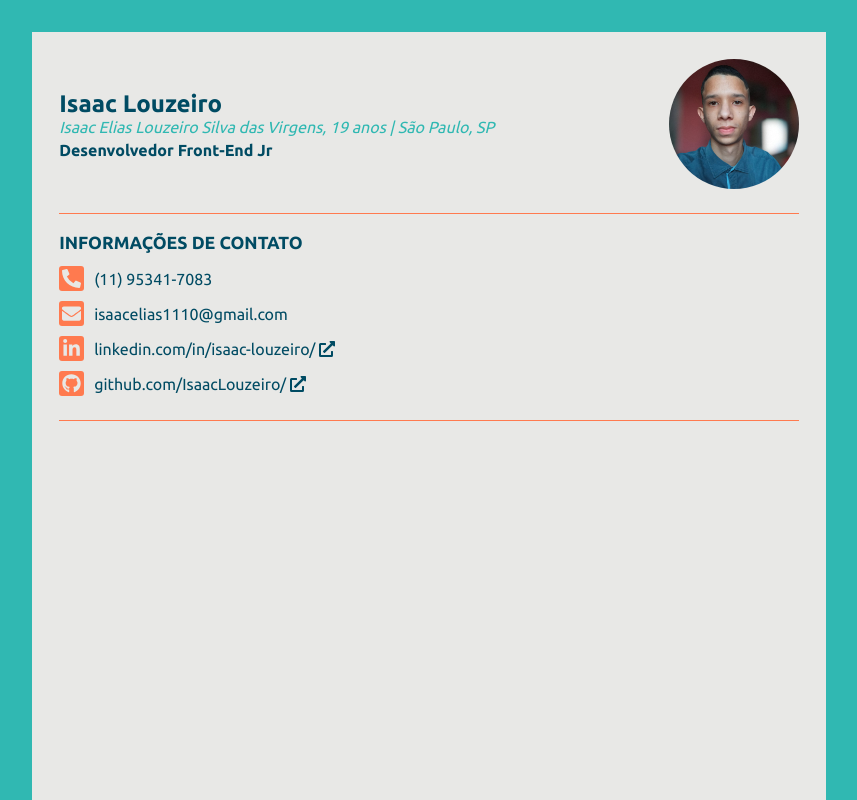
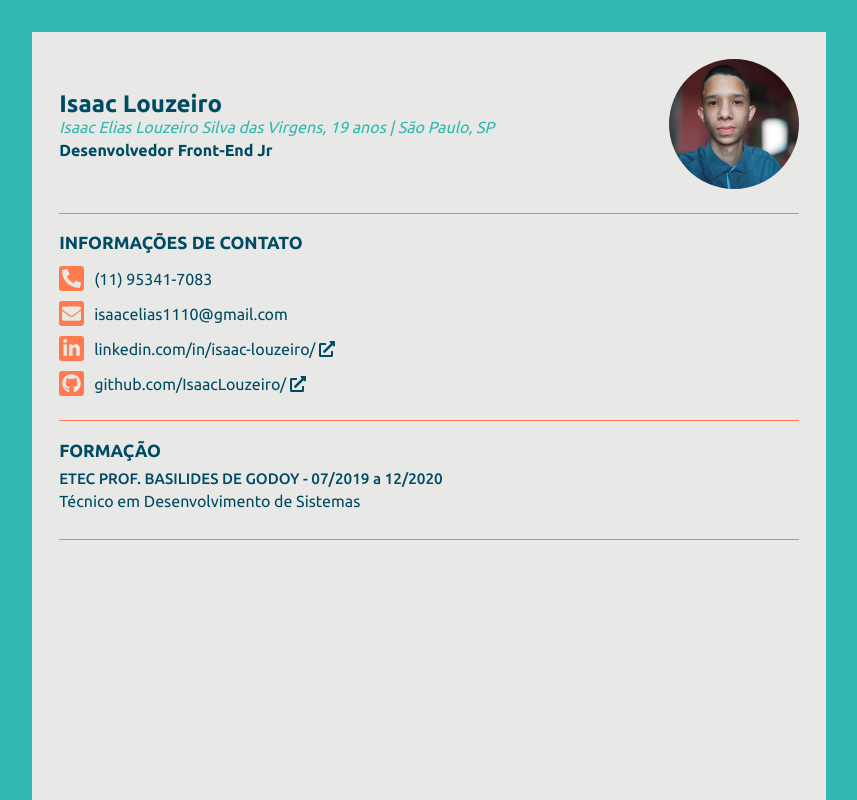
Before and after one commit to IsaacLouzeiro/resume, a Vue app: page / in a window 1280 px wide. Shown: the top 800 px of the page, without its empty margins (211-1068 px from the left). Built offline with nearby package versions, Linux system fonts and the light colour scheme.

Commit message:
adicionando secao de formacao

```diff
--- a/src/App.vue
+++ b/src/App.vue
@@ -2,12 +2,14 @@
     <section id="paper">
         <HeaderComp :nome="nome" :nomeCompleto="nomeCompleto" :idade="idade" :local="local" :profissao="profissao" />
         <ContactComp :title="titleContact" :tel="tel" :mail="mail" :linkedin="linkedin" :github="github" />
+        <EducationComp :title="titleEducation"/>
     </section>
 </template>
 
 <script>
 import HeaderComp from './components/HeaderComp.vue';
 import ContactComp from './components/ContactComp.vue';
+import EducationComp from './components/EducationComp.vue';
 
 export default {
     name: 'App',
@@ -24,12 +26,15 @@ export default {
             tel: '(11) 95341-7083',
             mail: 'isaacelias1110@gmail.com',
             linkedin: 'linkedin.com/in/isaac-louzeiro/',
-            github: 'github.com/IsaacLouzeiro/'
+            github: 'github.com/IsaacLouzeiro/',
+            // EducationComp.vue
+            titleEducation: 'FORMAÇÃO'
         }
     },
     components: {
         HeaderComp,
-        ContactComp
+        ContactComp,
+        EducationComp
     }
 }
 </script>
@@ -73,4 +78,13 @@ export default {
             padding: 10px;
         }
     }
+
+    h2 {
+        font-size: 1.1em;
+        margin-bottom: .5em;
+
+        @media only screen and (max-width: 650px) {
+            font-size: 1em;
+        }
+    }
 </style>
--- a/src/components/ContactComp.vue
+++ b/src/components/ContactComp.vue
@@ -28,15 +28,6 @@ export default {
         padding: 1.2em 0;
         border-bottom: 1px solid $color4;
 
-        h2 {
-            font-size: 1.1em;
-            margin-bottom: .5em;
-
-            @media only screen and (max-width: 650px) {
-                font-size: 1em;
-            }
-        }
-
         p {
             padding: 5px 0;
             display: flex;
--- /dev/null
+++ b/src/components/EducationComp.vue
@@ -0,0 +1,51 @@
+<template>
+    <section>
+        <h2>{{ title }}</h2>
+
+        <div v-for="item in formacao" :key="item.formacao" class="education">
+            <h4 v-show="item.nomeGrad != ''">{{ item.nomeGrad }} - {{ item.dataInicio }} a {{ item.dataFim }}</h4>
+            <p v-show="item.nomeGrad != ''">{{ item.tipoGrad }}</p>
+        </div>
+    </section>
+</template>
+
+<script>
+export default {
+    data() {
+        return {
+            nome: 'EducationComp',
+            formacao: [
+            {
+                nomeGrad: 'ETEC PROF. BASILIDES DE GODOY',
+                tipoGrad: 'Técnico em Desenvolvimento de Sistemas',
+                dataInicio: '07/2019',
+                dataFim: '12/2020'
+            }
+            ]
+        }
+    },
+    props: {
+        title: String
+    }
+}
+</script>
+
+<style lang="scss" scoped>
+    @import '../assets/sass/colors.scss';
+
+    section {
+        padding: 1.2em 0;
+        border-bottom: 1px solid $color4;
+
+        .education {
+            margin-bottom: 10px;
+            h4 {
+                font-size: .95em;
+                font-weight: 500;
+                margin-top: 10px;
+                margin-bottom: 5px;
+            }
+        }
+
+    }
+</style>
```
